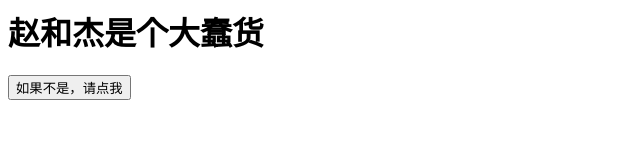
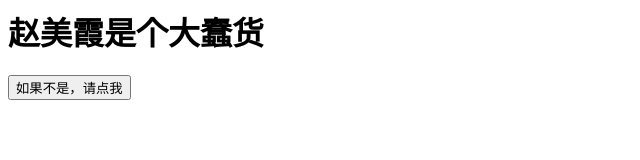
Before and after one commit to zhj12138/zhj12138.github.io, a plain HTML site: page index.html in a window 1280 px wide. Shown: the full height of the page, 0-640 px from the left. Drawn offline with Linux system fonts and the light colour scheme.

Commit message:
Update index.html

```diff
--- a/index.html
+++ b/index.html
@@ -1,5 +1,5 @@
 <html>
-    <h1>赵和杰是个大蠢货</h1>
+    <h1>赵美霞是个大蠢货</h1>
     <button onclick="idiot()">如果不是，请点我</button>
     <script type="text/javascript">
         function idiot() {
```
